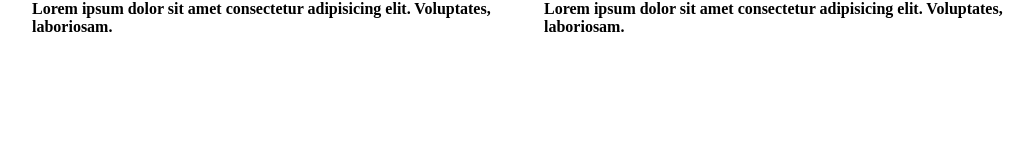
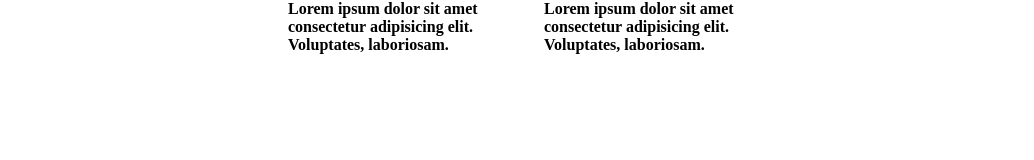
Before and after one commit to karamshergill/Assignment-3C, a plain HTML site: page index.html in a window 1280 px wide. Shown: the whole page, without its empty margins (96-1130 px from the left). Drawn offline with nearby package versions, Linux system fonts and the light colour scheme; files that its build step writes are made by us from their sources.

Commit message:
Use Sass arithmetic for container width

```diff
--- a/main.scss
+++ b/main.scss
@@ -33,7 +33,7 @@ body {
 .main {
   @include flexCenter(row);
 
-  width: 80%;
+  width: 80% - 40%;
   margin: 0 auto;
 
   #{&}__paragraph1 {
```
